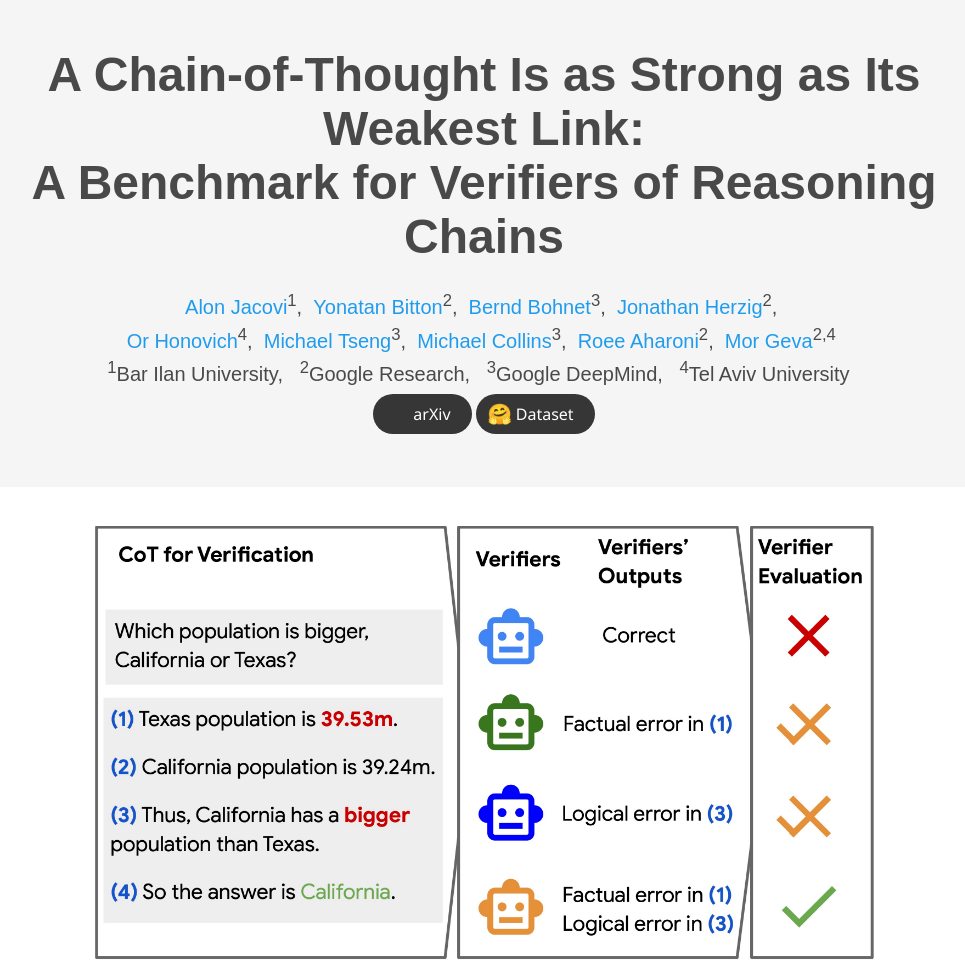
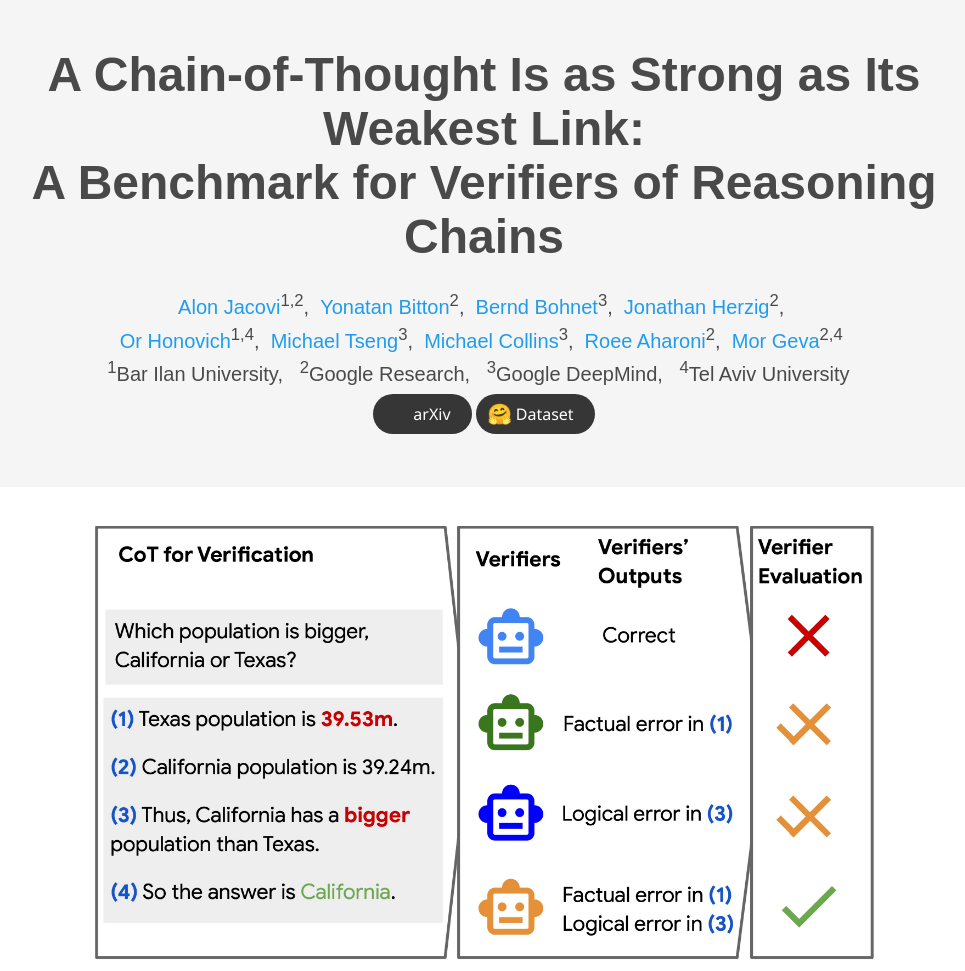
Before and after one commit to reveal-dataset/reveal-dataset, a plain HTML site: page index.html in a window 1280 px wide. Shown: the top 971 px of the page, without its empty margins (156-1121 px from the left). Drawn offline with nearby package versions, Linux system fonts and the light colour scheme; a script that the page names is missing; some icons are missing; a web font is replaced by a local one.

Commit message:
Update index.html

```diff
--- a/index.html
+++ b/index.html
@@ -52,7 +52,7 @@
             <div class="is-size-5 publication-authors">
               <!-- Paper authors -->
               <span class="author-block">
-                <a href="https://alonjacovi.github.io/" target="_blank">Alon Jacovi</a><sup>1</sup>,&nbsp;</span>
+                <a href="https://alonjacovi.github.io/" target="_blank">Alon Jacovi</a><sup>1,2</sup>,&nbsp;</span>
               <span class="author-block">
                 <a href="https://yonatanbitton.github.io/" target="_blank">Yonatan Bitton</a><sup>2</sup>,&nbsp;</span>
               <span class="author-block">
@@ -60,7 +60,7 @@
               <span class="author-block">
                 <a href="https://aviclu.github.io/" target="_blank">Jonathan Herzig</a><sup>2</sup>,&nbsp;</span><br>
               <span class="author-block">
-                <a href="https://scholar.google.com/citations?user=9tBm1BEAAAAJ&hl=en" target="_blank">Or Honovich</a><sup>4</sup>,&nbsp;</span>
+                <a href="https://scholar.google.com/citations?user=9tBm1BEAAAAJ&hl=en" target="_blank">Or Honovich</a><sup>1,4</sup>,&nbsp;</span>
               <span class="author-block">
                 <a href="https://research.google/people/michael-tseng/" target="_blank">Michael Tseng</a><sup>3</sup>,&nbsp;</span>
               <span class="author-block">
```
